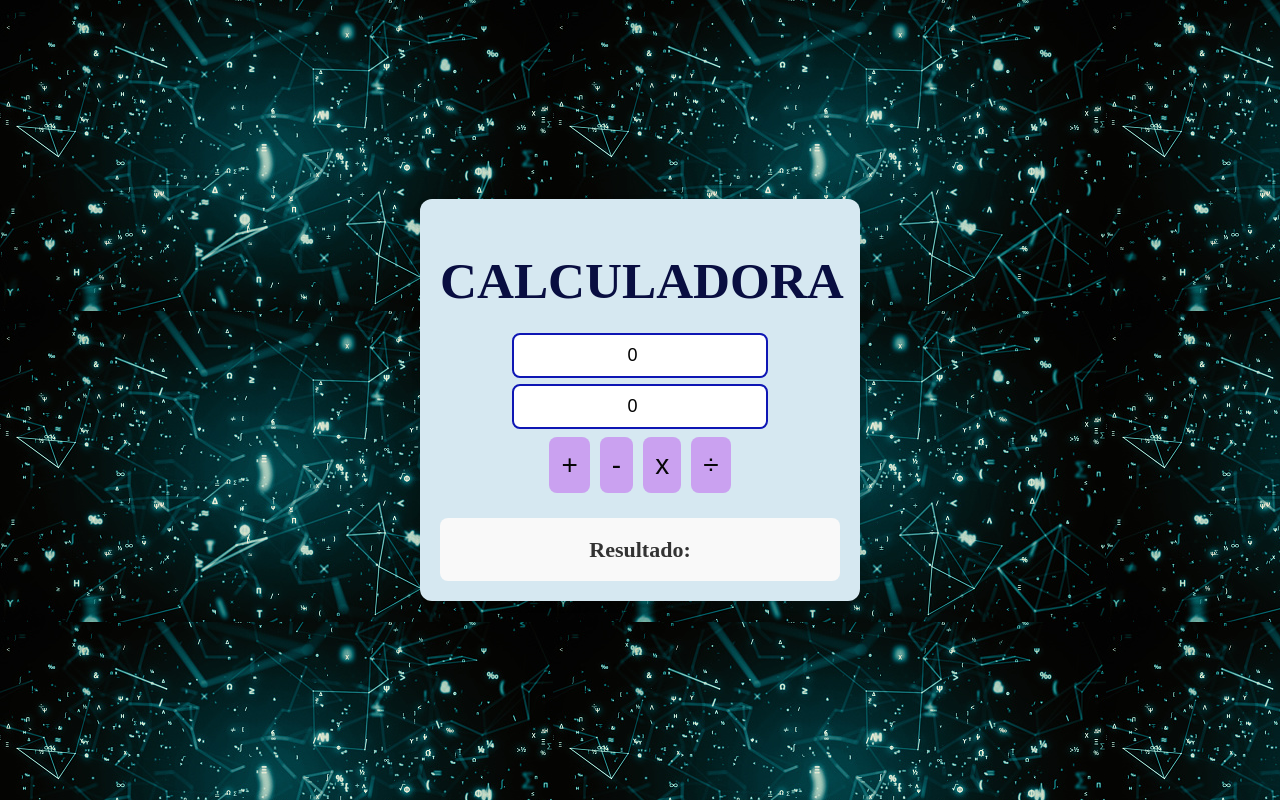
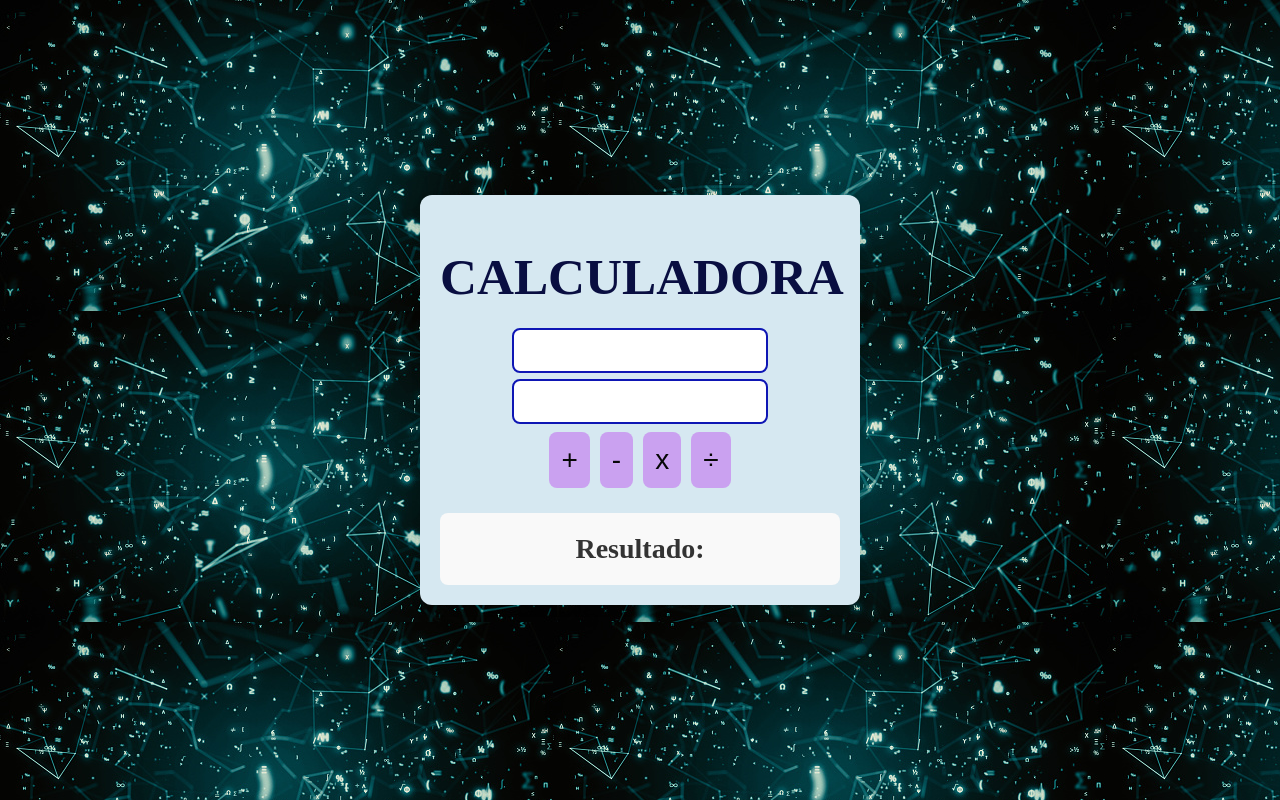
Before and after one commit to inesitalarr/Ejercicio-React-2025, a React (Vite) app: page / in a window 1280 px wide. Built offline with nearby package versions, Linux system fonts and the light colour scheme.

Commit message:
update input handling to allow empty values

```diff
--- a/src/App.css
+++ b/src/App.css
@@ -64,7 +64,7 @@ button.active {
   background: #f9f9f9;
   padding: 15px;
   border-radius: 8px;
-  font-size: 22px;
+  font-size: 28px;
   font-weight: bold;
   margin-top: 20px;
   color: #333;
--- a/src/App.jsx
+++ b/src/App.jsx
@@ -2,11 +2,15 @@ import { useState } from "react";
 import "./App.css";
 
 export default function Calculator() {
-  const [a, setA] = useState(0);
-  const [b, setB] = useState(0);
+  const [a, setA] = useState("");
+  const [b, setB] = useState("");
   const [operation, setOperation] = useState(null);
 
   const calculateResult = () => {
+
+    const numA = a === "" ? 0 : a;
+    const numB = b === "" ? 0 : b;
+
     if (operation === "+") return a + b;
     if (operation === "-") return a - b;
     if (operation === "x") return a * b;
@@ -21,13 +25,13 @@ export default function Calculator() {
           <input
           type="number"
           value={a}
-            onChange={(e) => setA(Number(e.target.value))}
+          onChange={(e) => setA(e.target.value === "" ? "" : Number(e.target.value))}
           className="border p-2 rounded w-24 text-center text-lg shadow-sm"
         />
         <input
           type="number"
           value={b}
-            onChange={(e) => setB(Number(e.target.value))}
+          onChange={(e) => setB(e.target.value === "" ? "" : Number(e.target.value))}
           className="border p-2 rounded w-24 text-center text-lg shadow-sm"
         />
         </div>
```
Lines whose indentation alone changed are shown as unchanged.
